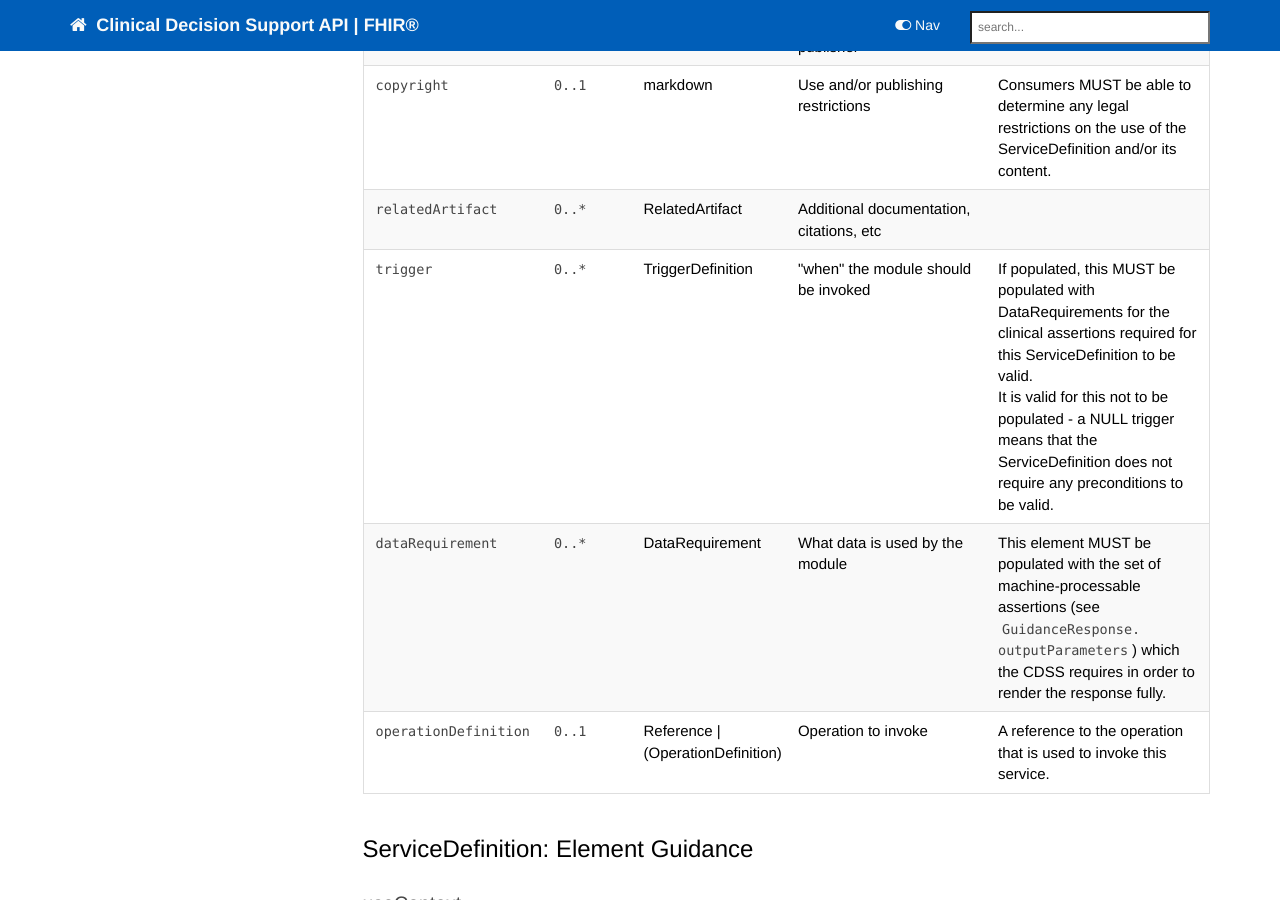
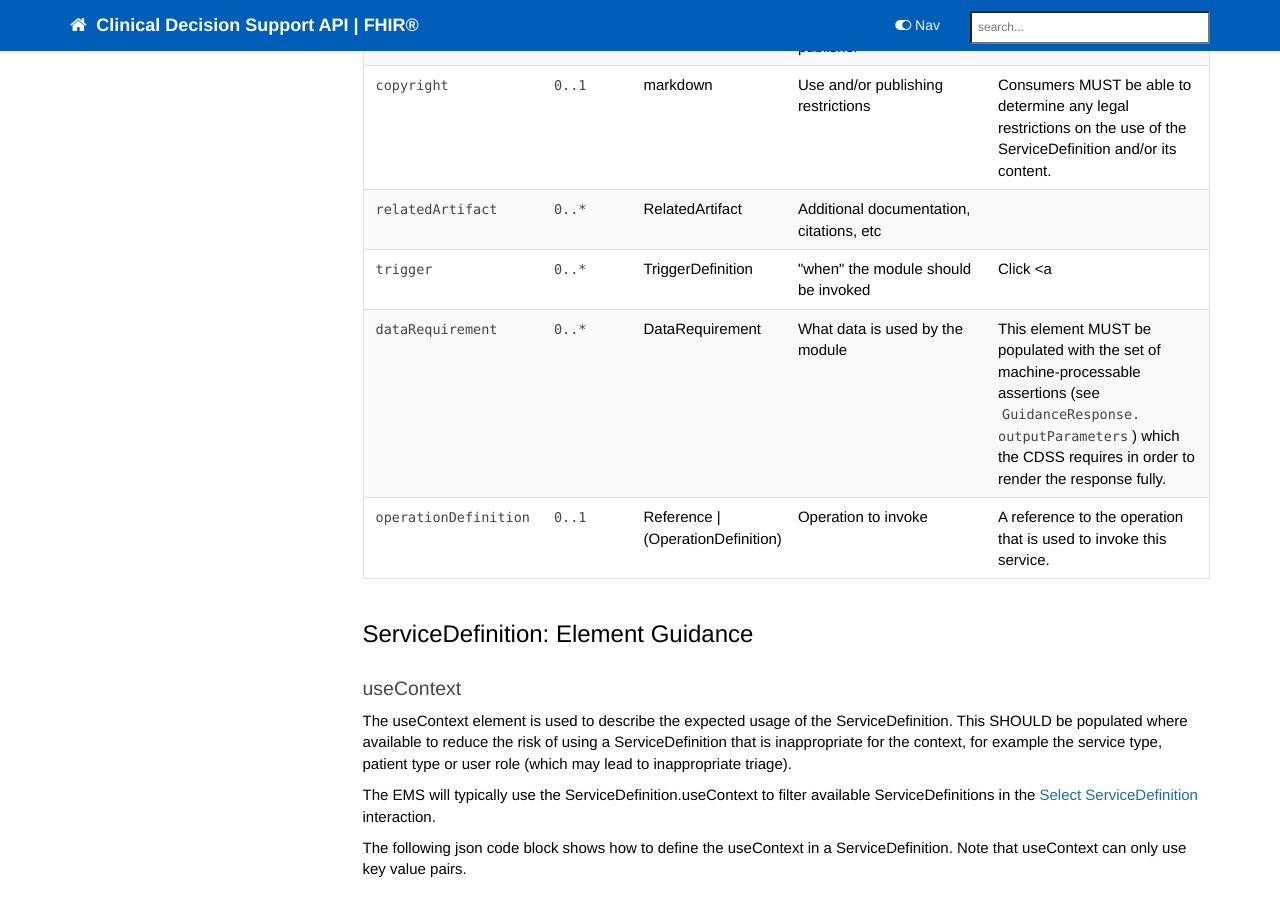
Before and after one commit to nhsconnect/FHIR-CDS, a Jekyll site: the page built from pages/explore/api_service_definition.md, in a window 1280 px wide and 900 px high, scrolled down 4167 px. Built offline with Jekyll 4.4.1, drawn with Linux system fonts in a browser that asks for light colours; nearby versions of some CDN libraries; our own code applies the rules of GitHub Pages for plain Markdown files; comment, search, counter and statistics services are not loaded; some of the changed text lies outside the part shown.

Commit message:
pages/explore/api_service_definition.md updated from https://stackedit.io/

```diff
--- a/pages/explore/api_service_definition.md
+++ b/pages/explore/api_service_definition.md
@@ -261,8 +261,7 @@ If no useContext is specified, this means the <code class="highlighter-rouge">Se
       <td><code class="highlighter-rouge">0..*</code></td>
     <td>TriggerDefinition</td>
     <td>"when" the module should be invoked</td>
-<td>If populated, this MUST be populated with DataRequirements for the clinical assertions required for this ServiceDefinition to be valid.<br/>
-It is valid for this not to be populated - a NULL trigger means that the ServiceDefinition does not require any preconditions to be valid.</td>
+	<td>Click <a </td>
  </tr>
 <tr>
   <td><code class="highlighter-rouge">dataRequirement</code></td>
```
Also changed, not shown: other parts of pages/explore/api_service_definition.md (+7 -2 lines).
